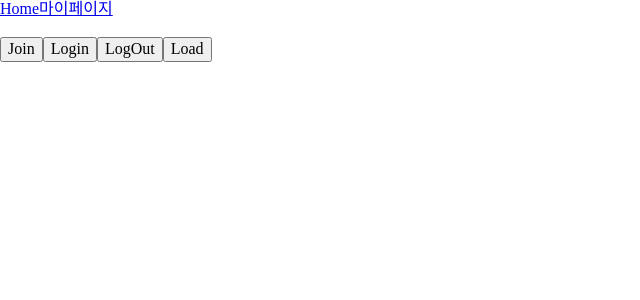
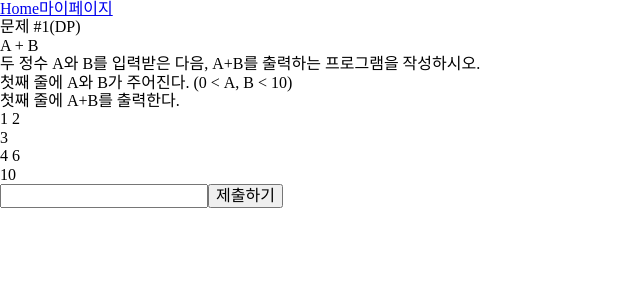
Before and after one commit to Koeunseooooo/CoWithMe_frontend, a React (Create React App) app: page /solve/1 in a window 1280 px wide. Before the commit this address led to /. Shown: the top 300 px of the page, without its empty margins (0-640 px from the left). Built offline with nearby package versions, Linux system fonts and the light colour scheme.

Commit message:
[feat] 문제 풀이 페이지 api 연동 sample

```diff
--- /dev/null
+++ b/src/pages/Solve/index.js
@@ -0,0 +1,70 @@
+import axios from "axios";
+import { useEffect, useState } from "react";
+import { useParams } from "react-router-dom"
+
+const Solve = () => {
+  const { id } = useParams();
+  const [problem, setProblem] = useState({});
+  const [answer, setAnswer] = useState("");
+  const [result, setResult] = useState("");
+
+  const handleAnswerChange = ({ target: { value } }) => setAnswer(value);
+
+  useEffect(() => {
+    // axios.get(`/problem/${id}`)
+    //   .then(res => {})
+
+    setProblem({
+      title: 'A + B',
+      category: 'DP',
+      problem: '두 정수 A와 B를 입력받은 다음, A+B를 출력하는 프로그램을 작성하시오.',
+      input: '첫째 줄에 A와 B가 주어진다. (0 < A, B < 10)',
+      output: '첫째 줄에 A+B를 출력한다.',
+      examples: [{
+        input: '1 2',
+        output: '3'
+      }, {
+        input: '4 6',
+        output: '10'
+      }]
+    })
+  }, []);
+
+  const submit = () => {
+    // axios.post(`/`)
+
+    setResult("정답입니다!")
+  }
+
+  return (
+    <>
+      {problem &&
+      <>
+        <div>{`문제 #${id}(${problem.category})`}</div>
+        <div>{problem.title}</div>
+        <div>{problem.problem}</div>
+        <div>{problem.input}</div>
+        <div>{problem.output}</div>
+
+        {problem.examples?.map(example => (
+          <>
+            <div>{example.input}</div>
+            <div>{example.output}</div>
+          </>
+        ))}
+
+        <input
+          name="answer"
+          value={answer}
+          onChange={handleAnswerChange}
+        />
+
+        <button onClick={submit}>제출하기</button>
+
+        {result !== "" && <>{result}</>}
+      </>}
+    </>
+  )
+}
+
+export default Solve
--- a/src/router/index.js
+++ b/src/router/index.js
@@ -3,6 +3,7 @@ import { Navigate, Route, Routes } from "react-router-dom"
 
 import Home from "../pages/Home"
 import MyPage from "../pages/MyPage";
+import Solve from "../pages/Solve";
 
 const Router = () => {
   return (
@@ -10,6 +11,7 @@ const Router = () => {
       <Routes>
         <Route exact path="/" element={<Home />} />
         <Route exact path="/me" element={<MyPage />} />
+        <Route exact path="/solve/:id" element={<Solve />} />
 
         <Route path="*" element={<Navigate replace to="/" />} />
       </Routes>
```
